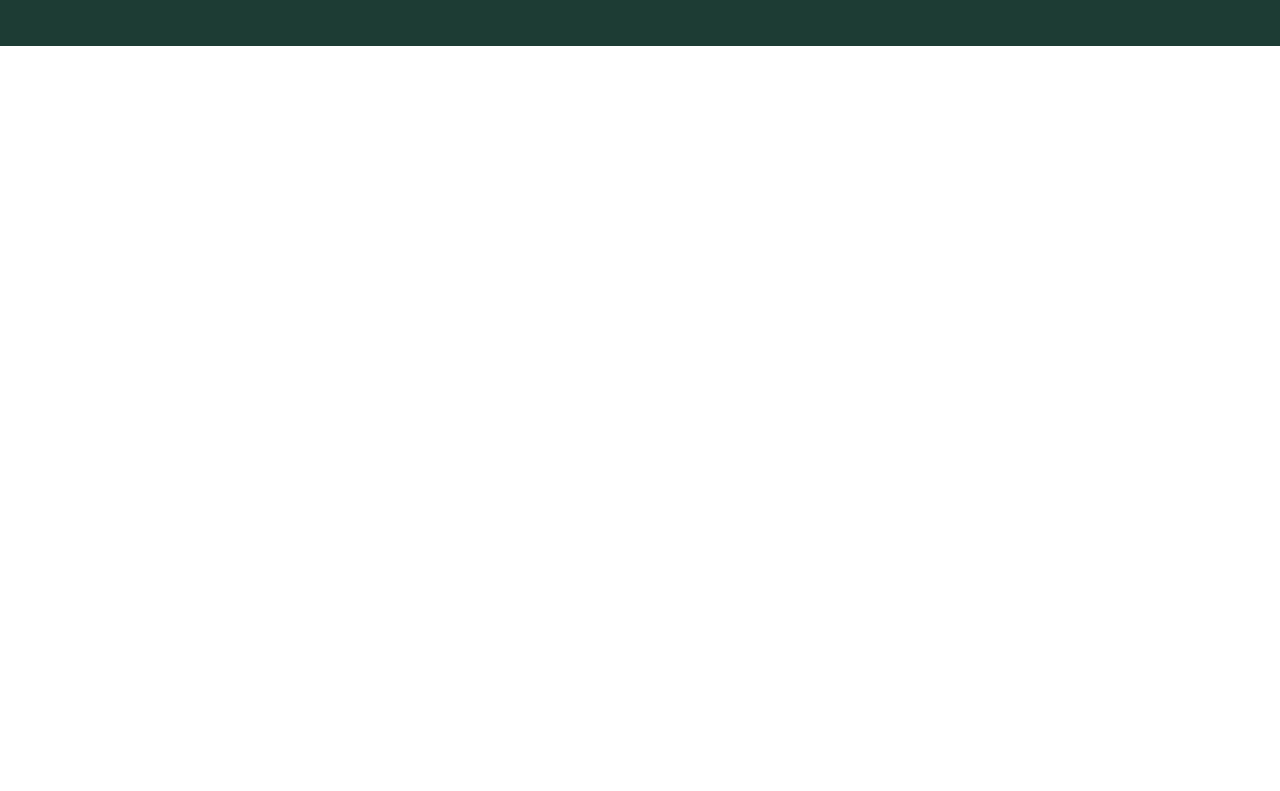
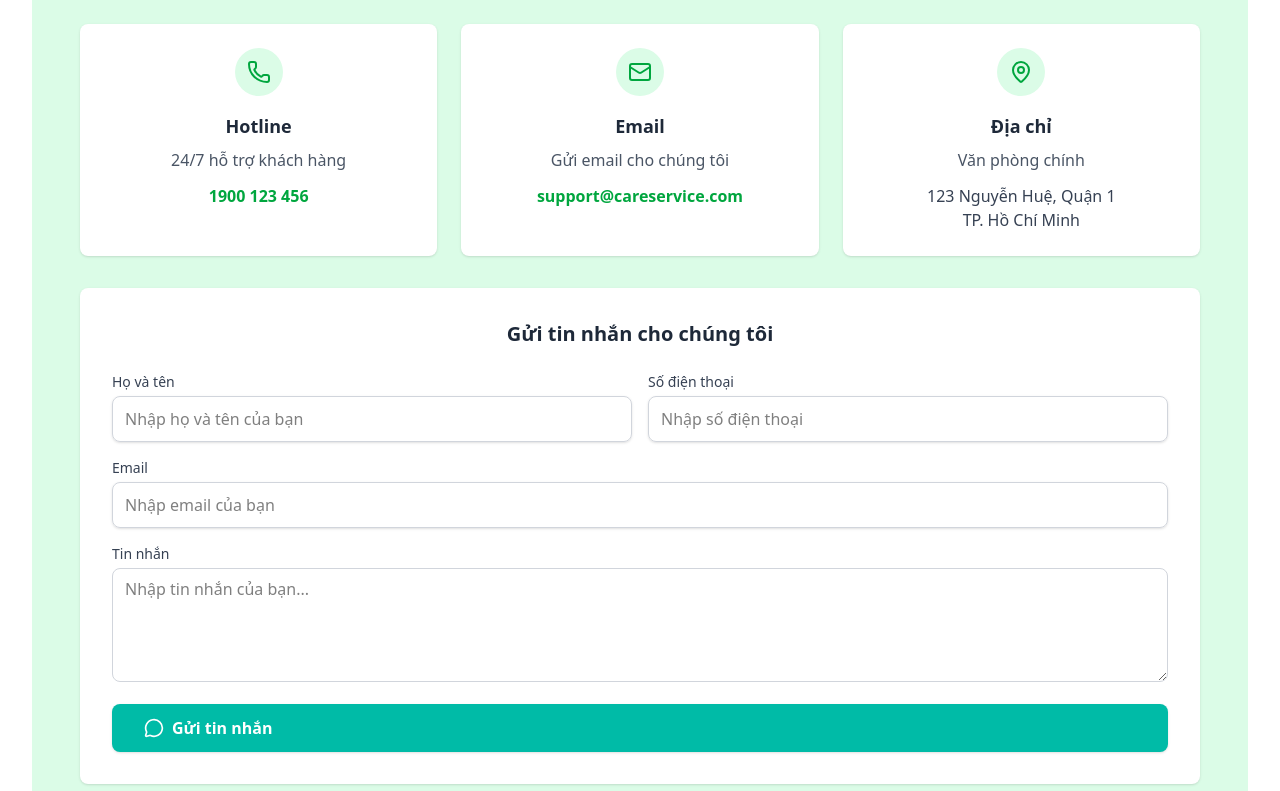
Before and after one commit to khainam23/CareFE, a React (Vite) app: page / in a window 1280 px wide. Shown: the part 2989-3780 px from the top of the page. Before the commit the page ends 3035 px from the top, so only its background shows below. Built offline with nearby package versions, Linux system fonts and the light colour scheme; no server answers.

Commit message:
thêm contact us

```diff
--- a/src/pages/Home/Home.jsx
+++ b/src/pages/Home/Home.jsx
@@ -6,12 +6,20 @@ import rectangle200 from '@/assets/images/Rectangle 200.svg';
 import rectangle201 from '@/assets/images/Rectangle 201.svg';
 import rectangle202 from '@/assets/images/Rectangle 202.svg';
 import DatePickerInput from '@/components/DatePickerInput';
+import { Phone, Mail, MapPin, MessageCircle } from 'lucide-react';
 
 const Home = () => {
   const [searchForm, setSearchForm] = useState({
     location: '',
     time: '',
     name: '',
+  });
+
+  const [contactForm, setContactForm] = useState({
+    contactName: '',
+    contactPhone: '',
+    contactEmail: '',
+    contactMessage: '',
   });
 
   const handleSearchChange = (e) => {
@@ -26,6 +34,24 @@ const Home = () => {
   const handleSearch = () => {
     console.log('Search:', searchForm);
     // Handle search logic
+  };
+
+  const handleContactChange = (e) => {
+    const { name, value } = e.target;
+    setContactForm(prev => ({ ...prev, [name]: value }));
+  };
+
+  const handleContactSubmit = (e) => {
+    e.preventDefault();
+    console.log('Contact form:', contactForm);
+    // Handle contact form submission
+    alert('Cảm ơn bạn đã liên hệ! Chúng tôi sẽ phản hồi sớm nhất có thể.');
+    setContactForm({
+      contactName: '',
+      contactPhone: '',
+      contactEmail: '',
+      contactMessage: '',
+    });
   };
 
   const services = [
@@ -209,6 +235,132 @@ const Home = () => {
             ))}
           </div>
         </section>
+
+        {/* Contact Section */}
+        <section className="py-16 mt-12 mb-8">
+          <div className="bg-green-100 rounded-lg p-8 md:p-12">
+            <div className="text-center mb-8">
+              <h2 className="text-3xl font-bold text-gray-800 mb-4">
+                Liên hệ ngay
+              </h2>
+              <p className="text-gray-600 text-lg">
+                Chúng tôi luôn sẵn sàng hỗ trợ và tư vấn cho bạn
+              </p>
+            </div>
+
+            <div className="grid grid-cols-1 md:grid-cols-3 gap-6 mb-8">
+              {/* Phone */}
+              <div className="bg-white rounded-lg p-6 shadow-sm hover:shadow-md transition-shadow">
+                <div className="flex items-center justify-center w-12 h-12 bg-green-100 rounded-full mb-4 mx-auto">
+                  <Phone className="text-green-600" size={24} />
+                </div>
+                <h3 className="text-lg font-semibold text-gray-800 text-center mb-2">
+                  Hotline
+                </h3>
+                <p className="text-gray-600 text-center mb-3">
+                  24/7 hỗ trợ khách hàng
+                </p>
+                <a
+                  href="tel:1900123456"
+                  className="block text-center text-green-600 font-semibold hover:text-green-700"
+                >
+                  1900 123 456
+                </a>
+              </div>
+
+              {/* Email */}
+              <div className="bg-white rounded-lg p-6 shadow-sm hover:shadow-md transition-shadow">
+                <div className="flex items-center justify-center w-12 h-12 bg-green-100 rounded-full mb-4 mx-auto">
+                  <Mail className="text-green-600" size={24} />
+                </div>
+                <h3 className="text-lg font-semibold text-gray-800 text-center mb-2">
+                  Email
+                </h3>
+                <p className="text-gray-600 text-center mb-3">
+                  Gửi email cho chúng tôi
+                </p>
+                <a
+                  href="mailto:support@careservice.com"
+                  className="block text-center text-green-600 font-semibold hover:text-green-700 break-all"
+                >
+                  support@careservice.com
+                </a>
+              </div>
+
+              {/* Address */}
+              <div className="bg-white rounded-lg p-6 shadow-sm hover:shadow-md transition-shadow">
+                <div className="flex items-center justify-center w-12 h-12 bg-green-100 rounded-full mb-4 mx-auto">
+                  <MapPin className="text-green-600" size={24} />
+                </div>
+                <h3 className="text-lg font-semibold text-gray-800 text-center mb-2">
+                  Địa chỉ
+                </h3>
+                <p className="text-gray-600 text-center mb-3">
+                  Văn phòng chính
+                </p>
+                <p className="text-center text-gray-700 font-medium">
+                  123 Nguyễn Huệ, Quận 1<br />
+                  TP. Hồ Chí Minh
+                </p>
+              </div>
+            </div>
+
+            {/* Contact Form */}
+            <div className="bg-white rounded-lg p-6 md:p-8 shadow-sm">
+              <h3 className="text-xl font-semibold text-gray-800 mb-6 text-center">
+                Gửi tin nhắn cho chúng tôi
+              </h3>
+              <form className="space-y-4" onSubmit={handleContactSubmit}>
+                <div className="grid grid-cols-1 md:grid-cols-2 gap-4">
+                  <Input
+                    label="Họ và tên"
+                    name="contactName"
+                    value={contactForm.contactName}
+                    onChange={handleContactChange}
+                    placeholder="Nhập họ và tên của bạn"
+                  />
+                  <Input
+                    label="Số điện thoại"
+                    name="contactPhone"
+                    value={contactForm.contactPhone}
+                    onChange={handleContactChange}
+                    placeholder="Nhập số điện thoại"
+                  />
+                </div>
+                <Input
+                  label="Email"
+                  name="contactEmail"
+                  type="email"
+                  value={contactForm.contactEmail}
+                  onChange={handleContactChange}
+                  placeholder="Nhập email của bạn"
+                />
+                <div>
+                  <label className="block text-sm font-medium text-gray-700 mb-1">
+                    Tin nhắn
+                  </label>
+                  <textarea
+                    name="contactMessage"
+                    value={contactForm.contactMessage}
+                    onChange={handleContactChange}
+                    rows="4"
+                    className="w-full px-3 py-2 border border-gray-300 rounded-lg focus:outline-none focus:ring-2 focus:ring-green-500"
+                    placeholder="Nhập tin nhắn của bạn..."
+                  />
+                </div>
+                <div className="flex justify-center">
+                  <Button
+                    type="submit"
+                    className="bg-green-600 hover:bg-green-700 text-white px-8 py-3 flex items-center gap-2"
+                  >
+                    <MessageCircle size={20} />
+                    Gửi tin nhắn
+                  </Button>
+                </div>
+              </form>
+            </div>
+          </div>
+        </section>
       </div>
     </div>
   );
```
